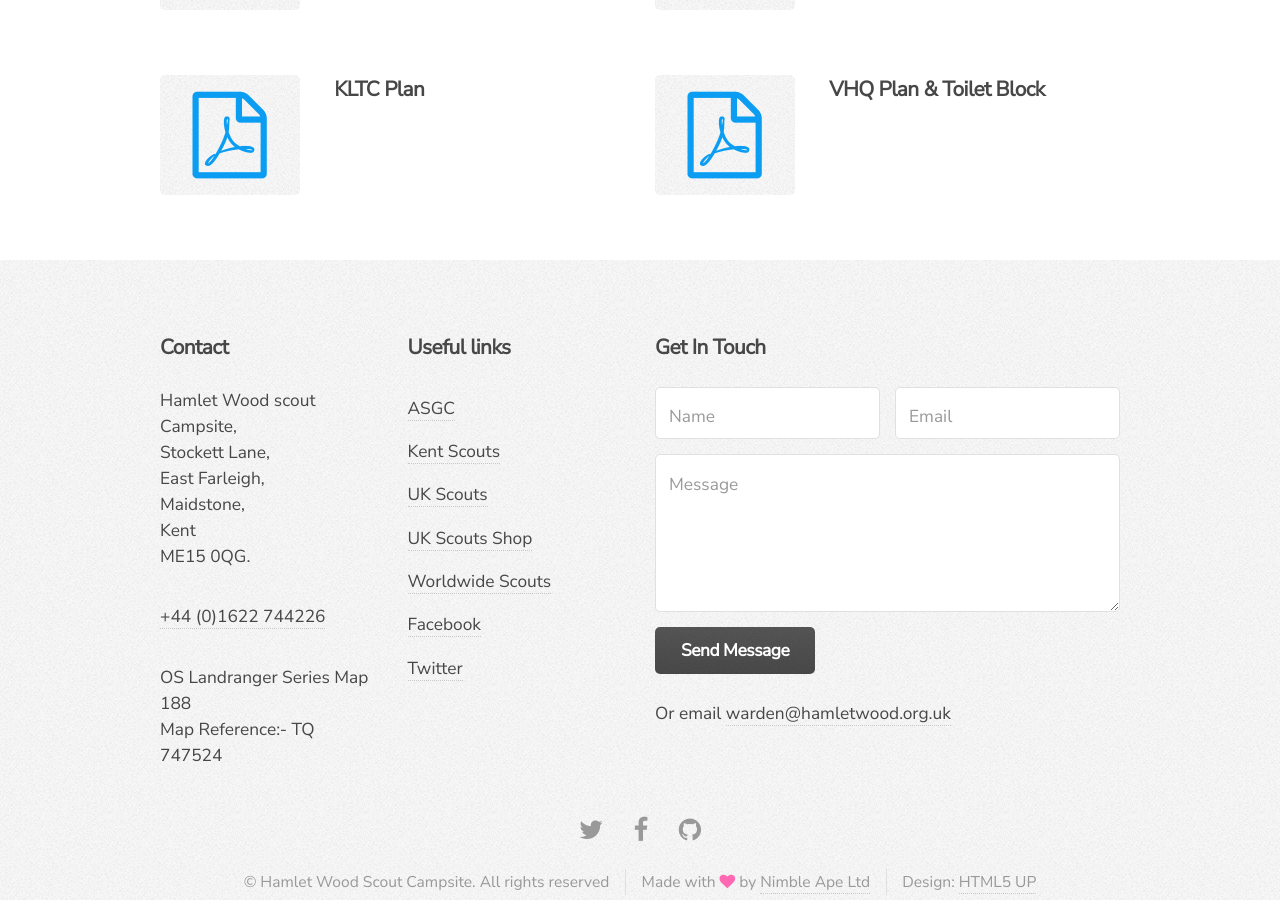
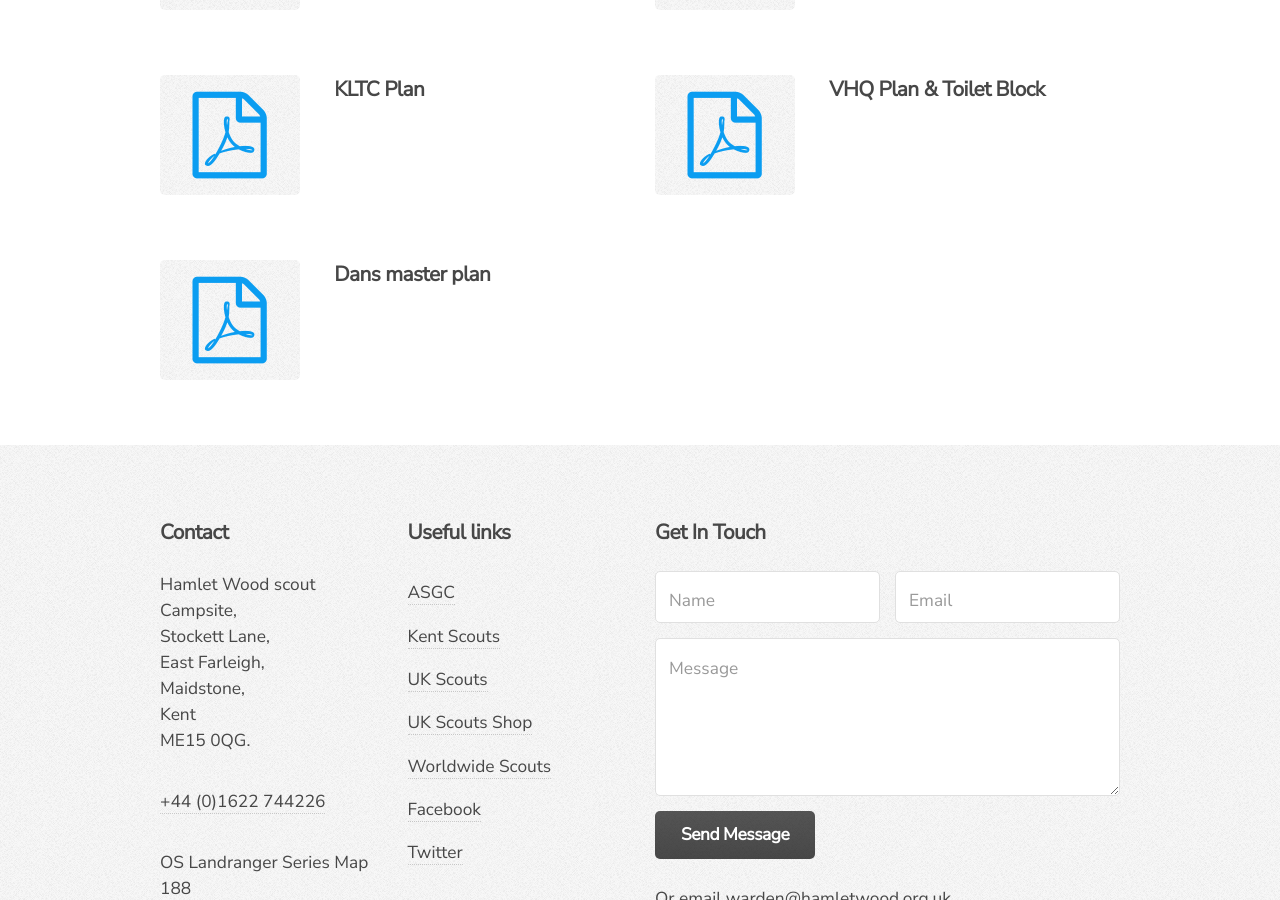
Before and after one commit to hamletwood/hamletwood.github.com, a Jekyll site: the page built from information/general-information.html, in a window 1280 px wide and 900 px high, scrolled down 856 px. Built offline with Jekyll 4.4.1, drawn with Linux system fonts in a browser that asks for light colours.

Commit message:
Update general.yml

```diff
--- a/_data/general.yml
+++ b/_data/general.yml
@@ -22,3 +22,7 @@
   description:
   url: /documents/general/vhq.pdf
   icon: file-pdf-o
+- title: Dans master plan
+  description:
+  url: /documents/general/vhq.pdf
+  icon: file-pdf-o
```
